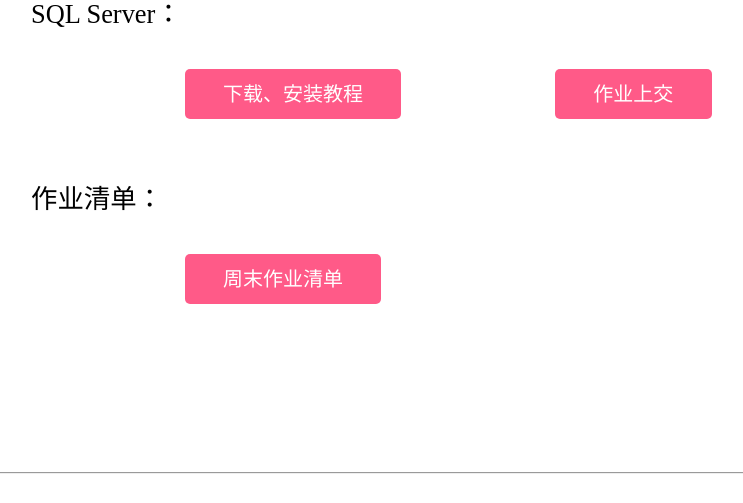
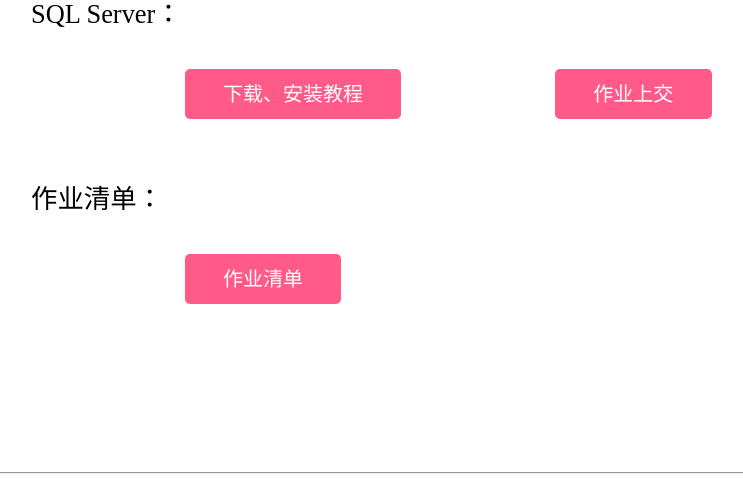
Before and after one commit to AMoLingran/Yeek, a PHP site: page / in a window 1280 px wide. Shown: the part 525-1028 px from the top of the page, without its empty margins (225-968 px from the left). Run offline with PHP 8.4, Linux system fonts and the light colour scheme; some web fonts are replaced.

Commit message:
change style for worklist

```diff
--- a/index.php
+++ b/index.php
@@ -45,7 +45,7 @@ if (PATH_SEPARATOR == ':') {
         <br>
     </ul>
     <ul>作业清单：
-        <li><a href="weekendwork">周末作业清单</a></li>
+        <li><a href="worklist">作业清单</a></li>
     </ul>
 </main>
 
--- a/worklist/index.php
+++ b/worklist/index.php
@@ -40,7 +40,7 @@ $list = add($list,"start");
 <html lang="en">
 <head>
     <meta charset="UTF-8">
-    <title>周末作业 0330</title>
+    <title>作业清单</title>
     <link rel="icon" href="/logo.png" sizes="32x32">
     <link href="/navAndFooter.css" type="text/css" rel="stylesheet"/>
     <link href="default.css" type="text/css" rel="stylesheet"/>
```
